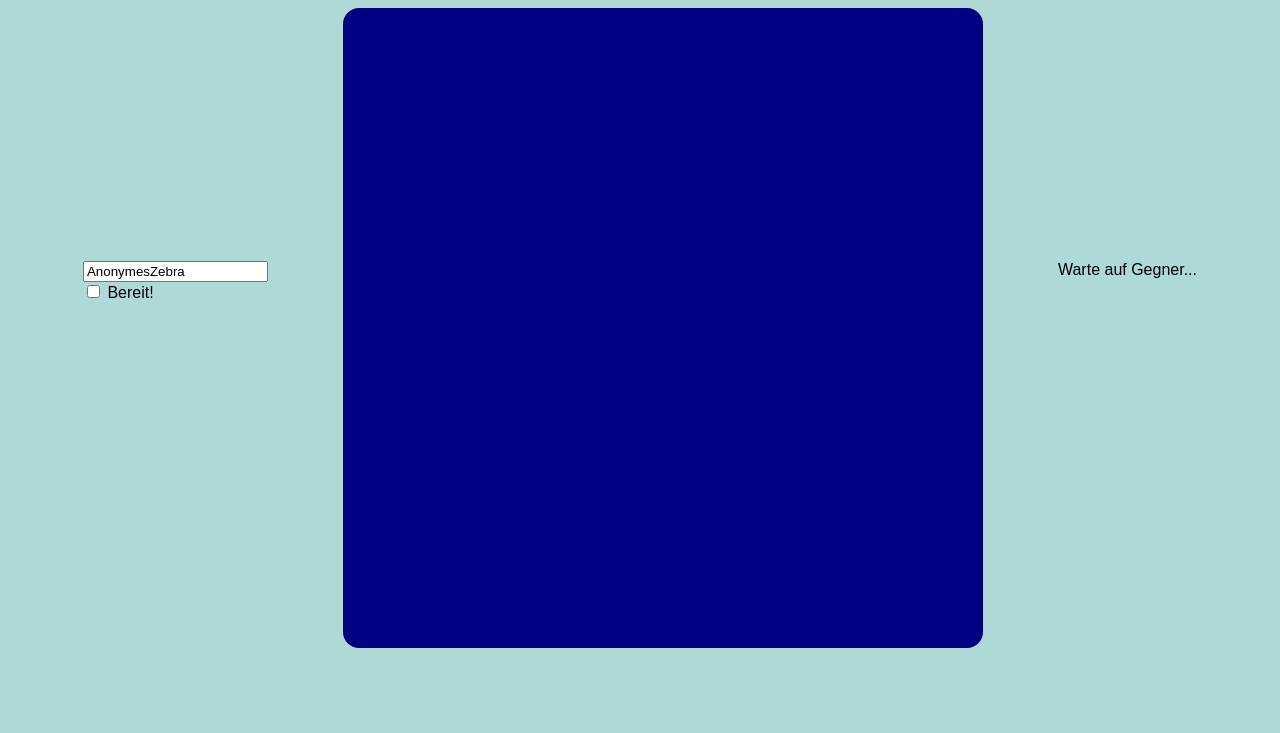
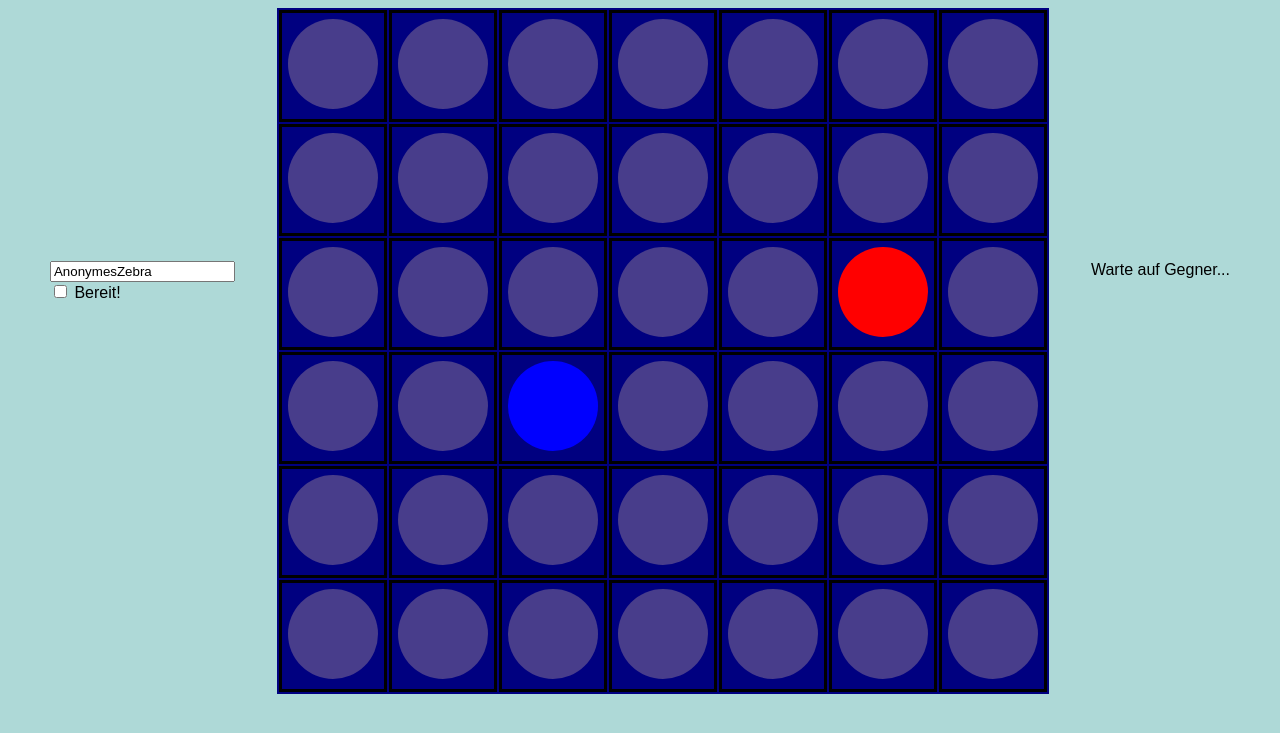
Before and after one commit to Sebastian-Heinzenburger/viererfieber, a Flask app: page /lobby in a window 1280 px wide. Shown: the top 733 px of the page. Run offline with Flask 3, Linux system fonts and the light colour scheme.

Commit message:
Make Sick JS/CSS board 	modified:   .DS_Store 	modified:   static/lobby.css 	new file:   static/welcome.js 	modified:   templates/index.html 	modified:   templates/lobby.html

```diff
--- a/static/lobby.css
+++ b/static/lobby.css
@@ -15,11 +15,13 @@ body{
 }
 
 #board{
-    width: 40em;
-    height: 40em;
     align-content: center;
-    border-color: darkblue;
-    border-radius: 1em;
-    border-width: 0.5em;
     background-color: navy;
 }
+
+.table_field{
+    border-style: solid;
+    width: 5em;
+    height: 5em;
+    background-color: navy;
+}
--- a/templates/lobby.html
+++ b/templates/lobby.html
@@ -28,16 +28,49 @@
 
           console.debug(nameInput.value);
         }
-        function createTable(){
-          table = document.querySelector("#board");
+        function createTable(board){
+          let table = document.querySelector("#board");
           for (let i = 0; i < 6; i++) {
             const tr = table.insertRow();
             for (let j = 0; j < 7; j++) {
               const td = tr.insertCell();
               td.setAttribute("onclick","clickCell("+i+")");
+              td.setAttribute("class", "table_field");
+              let color;
+              switch (board[i][j]) {
+                case 1:
+                    color = "blue";
+                    break;
+                case 2:
+                    color = "red";
+                    break;
+                default:
+                    color = "darkslateblue";
+              }
+              td.innerHTML = '<svg height="100" width="100" xmlns="http://www.w3.org/2000/svg"><circle r="45" cx="50" cy="50" fill="'+color+'" /></svg>';
+            //   let svg = document.createElement("svg");
+            //   svg.setAttribute("height", "100");
+            //   svg.setAttribute("width", "100");
+            //   svg.setAttribute("xmlns", "http://www.w3.org/2000/svg")
+            //   let circle = document.createElement("circle");
+            //   circle.setAttribute("r", 45);
+            //   circle.setAttribute("fill", "blue")
+            //   svg.appendChild(circle);
+            // svg.innerHTML = '<circle r="45" cx="50" cy="50" fill="green" />'
+            //   td.appendChild(svg);
             }
           }
         }
+        createTable(
+            [
+            [0,0,0,0,0,0,0],
+            [0,0,0,0,0,0,0],
+            [0,0,0,0,0,2,0],
+            [0,0,1,0,0,0,0],
+            [0,0,0,0,0,0,0],
+            [0,0,0,0,0,0,0]
+            ]
+        );
       </script>
     </body>
 </html>
```
Also changed, not shown: static/welcome.js (added, +76 -0 lines), templates/index.html (+1 -77 lines), 1 other file.
